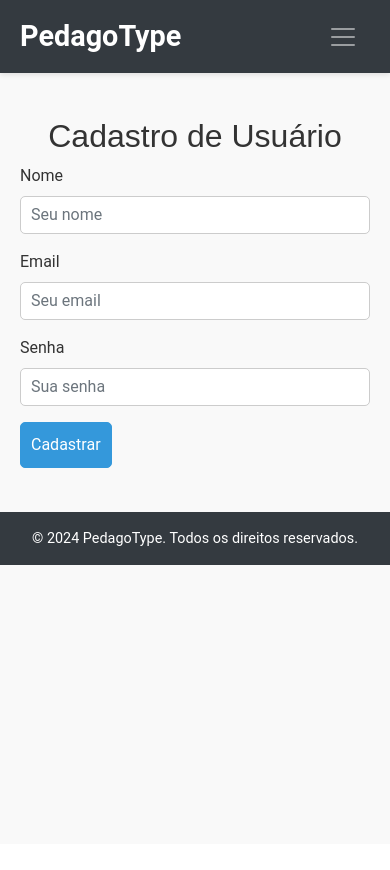
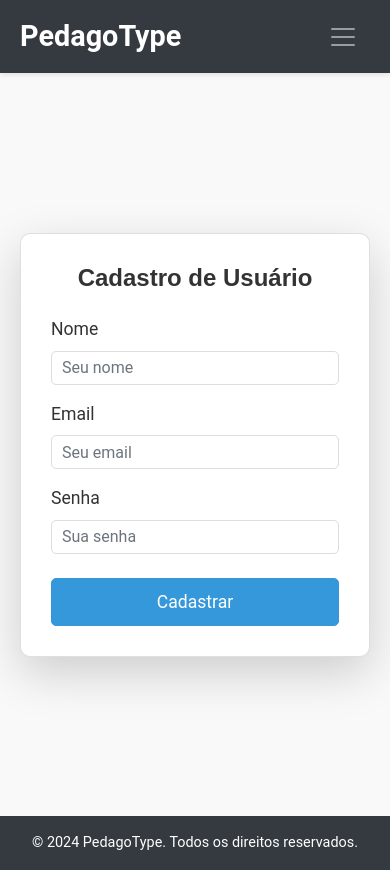
Before and after one commit to ragnarthur/pedagotype, a Flask app: page /register in a window 390 px wide. Before the commit the page ends 565 px from the top, so only its background shows below. Run offline with Flask 3, Linux system fonts and the light colour scheme; one stand-in notice (Sample message) is shown; some libraries are stand-ins or nearby versions.

Commit message:
commit estilizacao login/register flashMsgem

```diff
--- a/app/static/css/styles.css
+++ b/app/static/css/styles.css
@@ -1,4 +1,6 @@
-/* Estilização básica para modais */
+/* ======================
+   Estilização para Modais
+========================== */
 .modal {
     display: none;
     position: fixed;
@@ -31,7 +33,9 @@
     to { opacity: 1; transform: scale(1); }
 }
 
-/* Estilo do corpo e layout básico */
+/* ======================
+   Estilo do Corpo e Layout Básico
+========================== */
 body {
     font-family: 'Roboto', sans-serif;
     background-color: #f9f9f9;
@@ -51,7 +55,9 @@
     margin: 0 auto;
 }
 
-/* Estilo da navbar */
+/* ======================
+   Navbar e Menu de Navegação
+========================== */
 .navbar {
     background-color: #2C3E50;
     padding: 10px 20px;
@@ -85,25 +91,24 @@
     color: #ECF0F1;
 }
 
-/* Formulários */
+/* ======================
+   Estilo de Formulários e Botões
+========================== */
 .form-control {
-    border-radius: 5px;
-    border: 1px solid #ccc;
+    font-size: 1rem; /* Aumentado para tornar o texto mais legível */
     padding: 10px;
-    font-size: 1rem;
 }
 
-.form-control:focus {
-    border-color: #3498DB;
-    box-shadow: 0 0 5px rgba(52, 152, 219, 0.5);
+.form-control-sm {
+    font-size: 1rem; /* Aumentado para o campo de texto menor */
 }
 
-/* Botões */
+.form-group label {
+    font-size: 1.1rem; /* Aumenta o tamanho do rótulo para melhor legibilidade */
+}
+
 .btn {
-    border-radius: 5px;
-    padding: 10px 15px;
-    font-size: 1rem;
-    transition: background-color 0.3s ease;
+    font-size: 1.1rem; /* Aumentado o tamanho da fonte do botão */
 }
 
 .btn-primary {
@@ -133,7 +138,9 @@
     background-color: #707B7C;
 }
 
-/* Texto de sucesso e erro */
+/* ======================
+   Estilos de Texto e Efeitos de Erro
+========================== */
 .correct {
     color: #2ECC71;
     font-weight: bold;
@@ -158,7 +165,9 @@
     100% { transform: translateX(0); }
 }
 
-/* Estilo do footer */
+/* ======================
+   Estilização do Footer
+========================== */
 footer {
     background-color: #2C3E50;
     color: #ECF0F1;
@@ -171,7 +180,9 @@
     font-size: 0.9rem;
 }
 
-/* Estilos responsivos */
+/* ======================
+   Responsividade
+========================== */
 @media (max-width: 768px) {
     .navbar-nav {
         text-align: center;
@@ -184,9 +195,17 @@
     .container {
         padding: 10px;
     }
+
+    .flash-container {
+        top: 10px;
+        right: 10px;
+        max-width: 300px;
+    }
 }
 
-/* Estilo de tabelas */
+/* ======================
+   Estilo de Tabelas
+========================== */
 table {
     width: 100%;
     border-collapse: collapse;
@@ -208,16 +227,22 @@
     background-color: #f2f2f2;
 }
 
-/* Transições suaves para interações */
+/* ======================
+   Transições Suaves para Interações
+========================== */
 * {
     transition: all 0.3s ease;
 }
 
-/* Estilização básica para o formulário de login */
+/* ======================
+   Estilização do Formulário de Login
+========================== */
 .card {
-    border: none;
+    width: 100%;
+    max-width: 500px;
     border-radius: 10px;
     box-shadow: 0 8px 16px rgba(0, 0, 0, 0.1);
+    margin: 20px auto;
 }
 
 .card-body {
@@ -277,32 +302,80 @@
     text-decoration: underline;
 }
 
-.alert-info {
-    background-color: #d9edf7;
-    color: #31708f;
-    border-color: #bce8f1;
-    font-size: 1.1rem;
-    padding: 15px;
-    border-radius: 5px;
+/* ======================
+   Flash Messages
+========================== */
+.flash-container {
+    position: fixed;
+    top: 20px;
+    left: 50%;   /* Posiciona o centro do container no meio da tela */
+    transform: translateX(-50%);  /* Move o container para a esquerda em 50% de sua largura, centralizando-o */
+    z-index: 1050;
+    max-width: 350px;
 }
 
-.table-striped tbody tr.table-success {
-    background-color: #d4edda;
+/* Estilização customizada para flash messages */
+.custom-alert {
+    box-shadow: 0 4px 12px rgba(0, 0, 0, 0.1);
+    border-radius: 8px;
+    margin-bottom: 15px;
+    padding: 15px;
+    font-size: 1rem;
+    display: flex;
+    align-items: center;
+    gap: 10px;
+    opacity: 0;
+    animation: slideDown 0.9s forwards;
 }
 
-.alert-info {
-    background-color: #d9edf7;
-    color: #31708f;
-    border-color: #bce8f1;
-    font-size: 1.1rem;
-    padding: 15px;
-    border-radius: 5px;
+/* Ajuste para a transição de desaparecimento suave */
+.custom-alert.fade {
+    opacity: 0;
+    transition: opacity 1s ease-in-out; /* Transição de 1 segundo para suavidade */
 }
 
-.table {
-    margin-top: 20px;
+/* Ícones personalizados para as flash messages */
+.custom-alert .fas {
+    font-size: 1.5rem;
 }
 
-.table th, .table td {
-    text-align: center;
+/* Cores e ícones baseados nas categorias de mensagens */
+.alert-success {
+    background-color: #d4edda;
+    color: #155724;
 }
+
+.alert-danger {
+    background-color: #f8d7da;
+    color: #721c24;
+}
+
+.alert-warning {
+    background-color: #fff3cd;
+    color: #856404;
+}
+
+/* Animação para exibir as flash messages */
+@keyframes slideDown {
+    from {
+        opacity: 0;
+        transform: translateY(-20px);
+    }
+    to {
+        opacity: 1;
+        transform: translateY(0);
+    }
+}
+
+.custom-alert .close {
+    font-size: 1rem;  /* Reduz o tamanho da fonte para deixá-lo menor */
+    color: #333;
+    cursor: pointer;
+    padding: 0;  /* Remove o espaçamento extra */
+    margin-left: 10px; /* Ajusta a distância do ícone de fechar */
+}
+
+
+.custom-alert .close:hover {
+    color: #555; /* Alteração de cor ao passar o mouse */
+}
--- a/app/templates/base.html
+++ b/app/templates/base.html
@@ -7,6 +7,8 @@
     <title>{% block title %}PedagoType{% endblock %}</title>
     <!-- Link do CSS do Bootstrap via CDN -->
     <link href="https://stackpath.bootstrapcdn.com/bootstrap/4.5.2/css/bootstrap.min.css" rel="stylesheet">
+    <!-- Font Awesome para ícones -->
+    <link rel="stylesheet" href="https://cdnjs.cloudflare.com/ajax/libs/font-awesome/5.15.4/css/all.min.css">
     <!-- Seu CSS personalizado -->
     <link rel="stylesheet" href="{{ url_for('static', filename='css/styles.css') }}">
 </head>
@@ -47,8 +49,20 @@
                 </ul>
             </div>
         </nav>
+    </header>
 
-    </header>
+    <!-- Exibe as flash messages -->
+    {% with messages = get_flashed_messages(with_categories=True) %}
+    {% if messages %}
+        <div class="flash-container">
+            {% for category, message in messages %}
+                <div class="custom-alert alert-{{ category }} alert-dismissible fade show" role="alert">
+                    <span>{{ message }}</span>
+                </div>
+            {% endfor %}
+        </div>
+    {% endif %}
+{% endwith %}
 
     <!-- Conteúdo principal -->
     <main class="container mt-4">
@@ -68,5 +82,23 @@
 
     <!-- Scripts globais -->
     <script src="{{ url_for('static', filename='js/script.js') }}"></script>
+
+    <!-- Flash message auto dismiss after 5 seconds -->
+    <script>
+        // Espera até que a página esteja completamente carregada
+        document.addEventListener("DOMContentLoaded", function () {
+            // Seleciona todos os alertas que estão visíveis
+            const alerts = document.querySelectorAll('.custom-alert');
+
+            // Configura um timeout para remover as mensagens após 1.3 segundos
+            alerts.forEach(alert => {
+                setTimeout(function () {
+                    alert.classList.add('fade');  // Adiciona uma classe para iniciar a animação de desaparecimento
+                    setTimeout(() => alert.remove(), 300);  // Remove o alerta do DOM após a animação
+                }, 2900);  // Tempo de 2.9 segundos antes do desaparecimento
+            });
+        });
+    </script>
+
 </body>
 </html>
--- a/app/templates/login.html
+++ b/app/templates/login.html
@@ -4,23 +4,23 @@
 
 {% block content %}
 <div class="container d-flex justify-content-center align-items-center" style="min-height: 80vh;">
-    <div class="card shadow-lg" style="width: 400px; border-radius: 10px;">
+    <div class="card shadow-lg" style="width: 500px; border-radius: 10px;">
         <div class="card-body">
-            <h3 class="text-center mb-4">Login</h3>
+            <h3 class="text-center mb-4" style="font-size: 1.5rem;">Login</h3> <!-- Aumentado o tamanho da fonte do título -->
             <form method="POST" action="{{ url_for('auth.login') }}">
                 <div class="form-group">
-                    <label for="email">Email</label>
-                    <input type="email" class="form-control form-control-sm" id="email" name="email" placeholder="Digite seu email" required style="border-radius: 5px;">
+                    <label for="email" style="font-size: 1.1rem;">Email</label> <!-- Aumentado o tamanho da fonte do rótulo -->
+                    <input type="email" class="form-control form-control-sm" id="email" name="email" placeholder="Digite seu email" required style="border-radius: 5px; font-size: 1rem;"> <!-- Aumentada a fonte do campo -->
                 </div>
                 <div class="form-group mt-3">
-                    <label for="password">Senha</label>
-                    <input type="password" class="form-control form-control-sm" id="password" name="password" placeholder="Digite sua senha" required style="border-radius: 5px;">
+                    <label for="password" style="font-size: 1.1rem;">Senha</label> <!-- Aumentado o tamanho da fonte do rótulo -->
+                    <input type="password" class="form-control form-control-sm" id="password" name="password" placeholder="Digite sua senha" required style="border-radius: 5px; font-size: 1rem;"> <!-- Aumentada a fonte do campo -->
                 </div>
                 <div class="d-grid gap-2 mt-4">
-                    <button type="submit" class="btn btn-primary btn-block" style="border-radius: 5px;">Entrar</button>
+                    <button type="submit" class="btn btn-primary btn-block" style="border-radius: 5px; font-size: 1.1rem;">Entrar</button> <!-- Aumentada a fonte do botão -->
                 </div>
                 <div class="text-center mt-3">
-                    <small>Não tem uma conta? <a href="{{ url_for('auth.register') }}">Cadastre-se</a></small>
+                    <small>Não tem uma conta? <a href="{{ url_for('auth.register') }}">Cadastre-se</a></small> <!-- Mantido o estilo atual do link -->
                 </div>
             </form>
         </div>
--- a/app/templates/register.html
+++ b/app/templates/register.html
@@ -3,23 +3,28 @@
 {% block title %}Cadastrar - PedagoType{% endblock %}
 
 {% block content %}
-<div class="container">
-    <h2 class="text-center">Cadastro de Usuário</h2>
-    <form action="{{ url_for('auth.register') }}" method="POST">
-        <div class="form-group">
-            <label for="name">Nome</label>
-            <input type="text" name="name" id="name" class="form-control" placeholder="Seu nome" required>
+<div class="container d-flex justify-content-center align-items-center" style="min-height: 80vh;">
+    <div class="card shadow-lg" style="width: 500px; border-radius: 10px;">
+        <div class="card-body">
+            <h3 class="text-center mb-4" style="font-size: 1.5rem;">Cadastro de Usuário</h3> <!-- Aumentado o tamanho da fonte do título -->
+            <form action="{{ url_for('auth.register') }}" method="POST">
+                <div class="form-group">
+                    <label for="name" style="font-size: 1.1rem;">Nome</label> <!-- Aumentado o tamanho da fonte do rótulo -->
+                    <input type="text" name="name" id="name" class="form-control form-control-sm" placeholder="Seu nome" required style="font-size: 1rem;"> <!-- Aumentada a fonte do campo -->
+                </div>
+                <div class="form-group mt-3">
+                    <label for="email" style="font-size: 1.1rem;">Email</label> <!-- Aumentado o tamanho da fonte do rótulo -->
+                    <input type="email" name="email" id="email" class="form-control form-control-sm" placeholder="Seu email" required style="font-size: 1rem;"> <!-- Aumentada a fonte do campo -->
+                </div>
+                <div class="form-group mt-3">
+                    <label for="password" style="font-size: 1.1rem;">Senha</label> <!-- Aumentado o tamanho da fonte do rótulo -->
+                    <input type="password" name="password" id="password" class="form-control form-control-sm" placeholder="Sua senha" required style="font-size: 1rem;"> <!-- Aumentada a fonte do campo -->
+                </div>
+                <div class="d-grid gap-2 mt-4">
+                    <button type="submit" class="btn btn-primary btn-block" style="font-size: 1.1rem;">Cadastrar</button> <!-- Aumentada a fonte do botão -->
+                </div>
+            </form>
         </div>
-        <div class="form-group">
-            <label for="email">Email</label>
-            <input type="email" name="email" id="email" class="form-control" placeholder="Seu email" required>
-        </div>
-        <div class="form-group">
-            <label for="password">Senha</label>
-            <input type="password" name="password" id="password" class="form-control" placeholder="Sua senha" required>
-        </div>
-        <button type="submit" class="btn btn-primary">Cadastrar</button>
-    </form>
-
+    </div>
 </div>
 {% endblock %}
```
Also changed, not shown: app/auth.py (+6 -5 lines).
